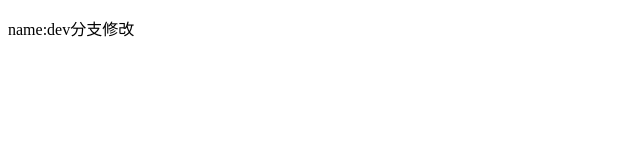
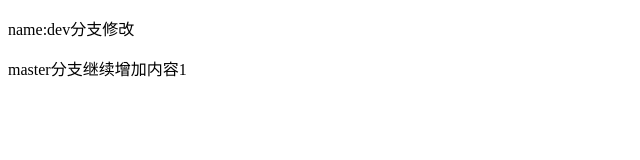
Before and after one commit to augiot/test001, a plain HTML site: page index.html in a window 1280 px wide. Shown: the whole page, without its empty margins (0-640 px from the left). Drawn offline with Linux system fonts and the light colour scheme.

Commit message:
master 分支再次提交内容

```diff
--- a/index.html
+++ b/index.html
@@ -7,5 +7,6 @@
 </head>
 <body>
     <p>name:dev分支修改</p>
+    <p>master分支继续增加内容1</p>
 </body>
 </html>
```
